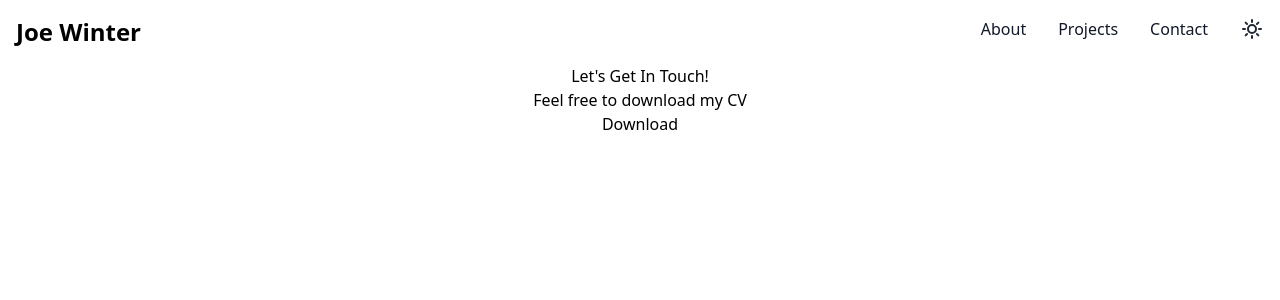
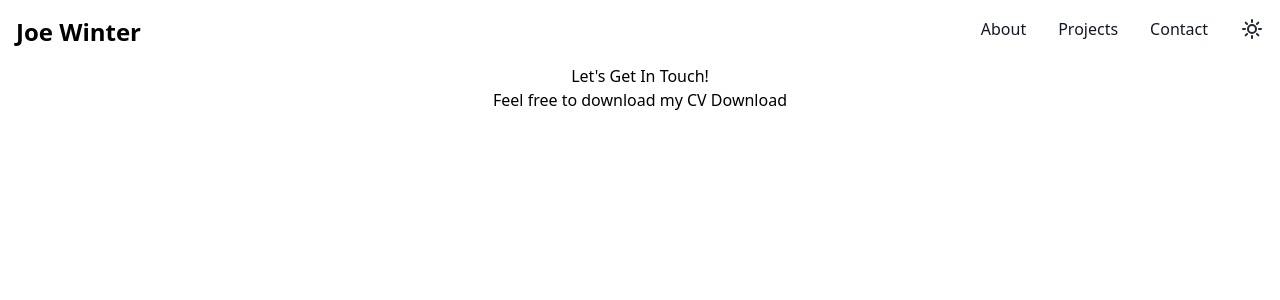
Before and after one commit to joe-winter/portfolio, a React (Vite) app: page /contact in a window 1280 px wide. Shown: the top 300 px of the page. Built offline with nearby package versions, Linux system fonts and the light colour scheme.

Commit message:
download icon component

```diff
--- a/src/pages/Contact.jsx
+++ b/src/pages/Contact.jsx
@@ -14,8 +14,10 @@ export default function Contact() {
   return (
     <>
       <h4>Let&apos;s Get In Touch!</h4>
-      <p>Feel free to download my CV</p>
-      <button onClick={onDownloadClick}>Download</button>
+      <div>
+        <span>Feel free to download my CV </span>
+        <button onClick={onDownloadClick}>Download</button>
+      </div>
     </>
   );
 }
```
Also changed, not shown: src/Components/DownloadIcon.jsx (added).
